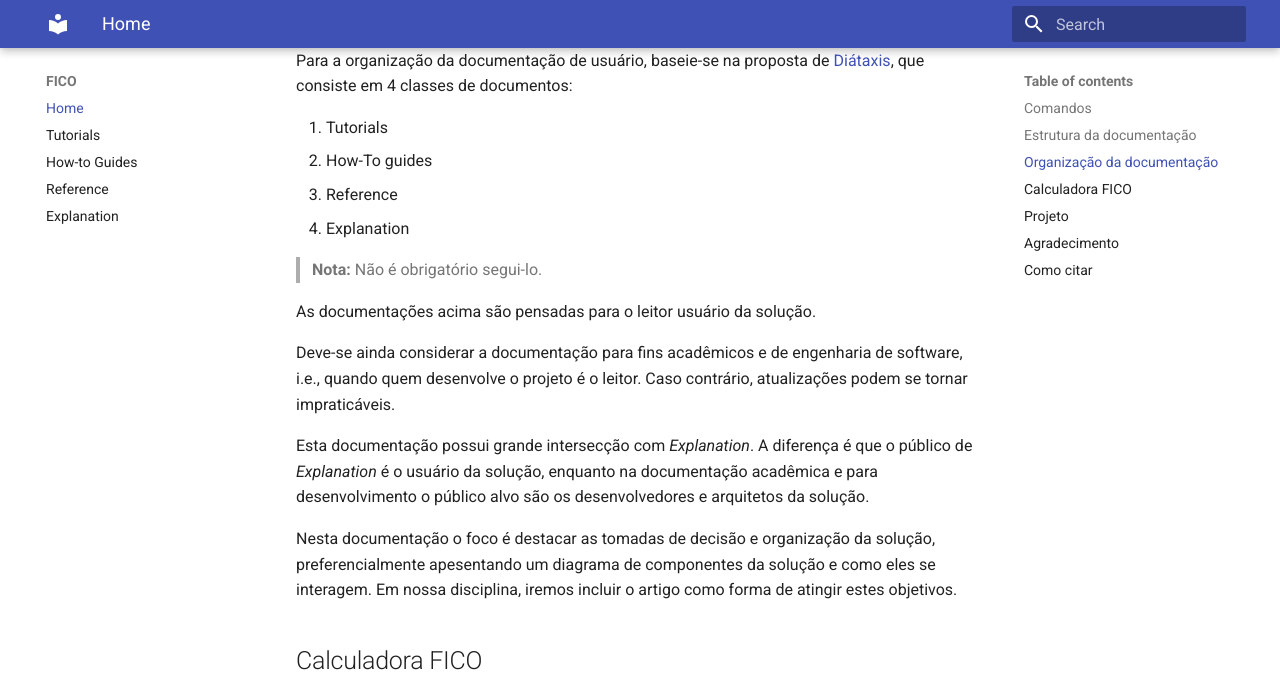
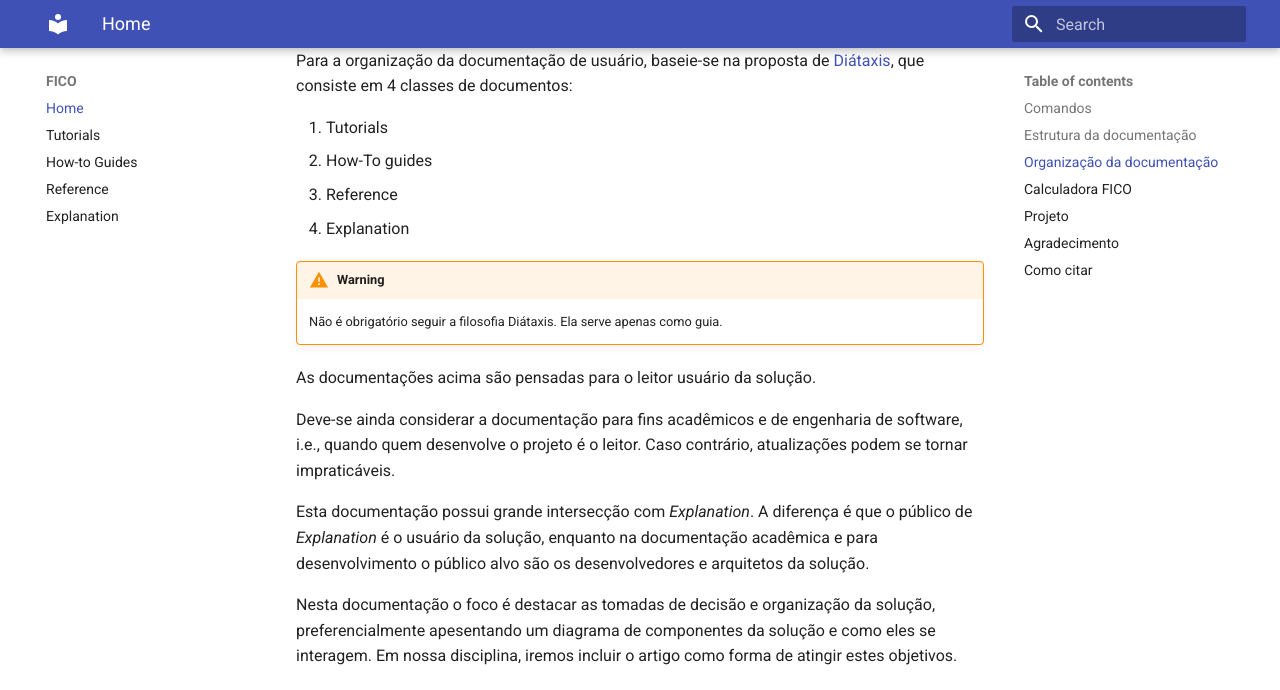
Before and after one commit to fico-ita/template_python, an MkDocs documentation site: the page built from docs/index.md, in a window 1280 px wide and 900 px high, scrolled down 654 px, cut to the strip 0-690 px from the top of the window. Built offline with MkDocs 1.6.1 and Material for MkDocs 9.7.7, drawn with Linux system fonts in a browser that asks for light colours.

Commit message:
small fixes doc

```diff
--- a/docs/index.md
+++ b/docs/index.md
@@ -26,7 +26,8 @@ Para a organização da documentação de usuário, baseie-se na proposta de
 1. Reference
 1. Explanation
 
-> **Nota:** Não é obrigatório segui-lo.
+!!! warning
+    Não é obrigatório seguir a filosofia Diátaxis. Ela serve apenas como guia.
 
 As documentações acima são pensadas para o leitor usuário da solução.
 
```
Also changed, not shown: README.md (+4 -2 lines), docs/explanation.md (+1 -2 lines), docs/tutorials.md (+3 -2 lines).
